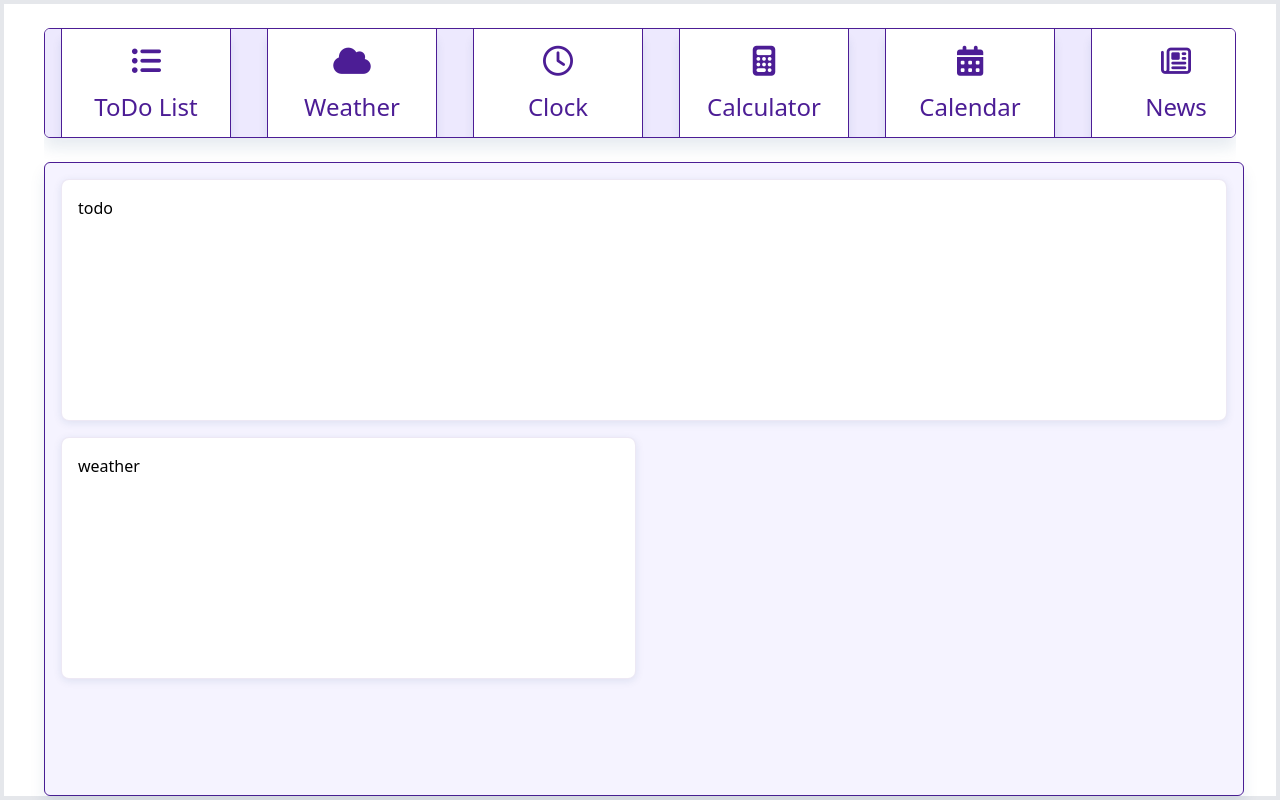
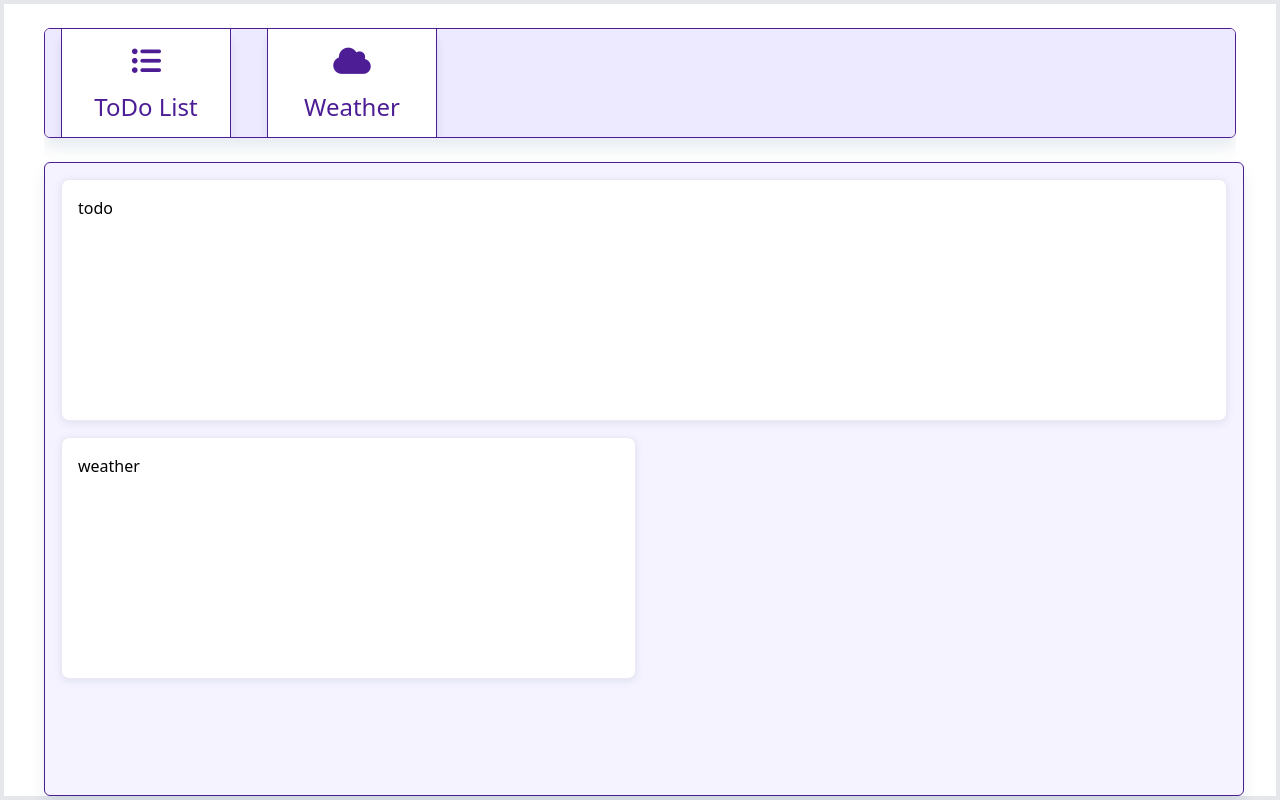
Before and after one commit to busefilizler/widgetDashboardForVue, a Vue app: page / in a window 1280 px wide. Built offline with nearby package versions, Linux system fonts and the light colour scheme.

Commit message:
chore: Refactor drag and drop functionality in WidgetArea.vue

```diff
--- a/src/stores/dragAndDrop.ts
+++ b/src/stores/dragAndDrop.ts
@@ -1,133 +1,72 @@
-import { ref, computed } from "vue";
+import { ref } from "vue";
 import { defineStore } from "pinia";
 export interface Widget {
   id: number;
   name: string;
   gridTemp: string;
-  component: string; // or just string if you're passing component name
+  component: string;
 }
+
 export const useDragAndDropStore = defineStore("dragAndDrop", () => {
-  // Widget'ların tanımlandığı ve özelliklerinin belirtildiği veri yapısı
-
   const widgetAreaItems = ref([
     {
       id: 1,
       name: "ToDo List",
       icon: "fa fa-list-ul",
-      componentName: 'TodoWidget',
+      componentName: "TodoWidget",
     },
     {
       id: 2,
       name: "Weather",
       icon: "fa fa-cloud",
-      componentName: 'WeatherWidget',
+      componentName: "WeatherWidget",
     },
-    {
-      id: 3,
-      name: "Clock",
-      icon: "fa fa-clock-o",
-    },
-    {
-      id: 4,
-      name: "Calculator",
-      icon: "fa fa-calculator",
-    },
-    {
-      id: 5,
-      name: "Calendar",
-      icon: "fa fa-calendar",
-    },
-    {
-      id: 6,
-      name: "News",
-      icon: "fa fa-newspaper-o",
-    },
-    {
-      id: 7,
-      name: "Stocks",
-      icon: "fa fa-line-chart",
-    },
-    {
-      id: 8,
-      name: "Currency",
-      icon: "fa fa-money",
-    },
-    {
-      id: 9,
-      name: "Map",
-      icon: "fa fa-map-marker",
-    },
-    {
-      id: 10,
-      name: "Music",
-      icon: "fa fa-music",
-    },
-    {
-      id: 11,
-      name: "Video",
-      icon: "fa fa-video-camera",
-    },
-    {
-      id: 12,
-      name: "Photo",
-      icon: "fa fa-camera",
-    },
-    {
-      id: 13,
-      name: "Notes",
-      icon: "fa fa-sticky-note",
-    },
-    {
-      id: 14,
-      name: "Chat",
-      icon: "fa fa-comments",
-    },
-    {
-      id: 15,
-      name: "Mail",
-      icon: "fa fa-envelope",
-    },
+    // Diğer widget'lar...
   ]);
 
-  // Sol ve sağ paneldeki widget'ları tutan reaktif değişkenler
   const dashboardItems = ref([
     {
       id: 1,
       name: "ToDo List",
       icon: "fa fa-list-ul",
       gridTemp: "col-span-2",
-      componentName: 'TodoWidget',
+      componentName: "TodoWidget",
     },
     {
       id: 2,
       name: "Weather",
       icon: "fa fa-cloud",
       gridTemp: "col-span-1",
-      componentName: 'WeatherWidget',
+      componentName: "WeatherWidget",
     },
   ]);
 
-  // Sürüklenen widget ve kaynağını tutan reaktif değişkenler
-  const draggedWidget = ref(null);
-  const draggedFrom = ref("");
+  const draggedWidget = ref<Widget | null>(null);
   const lastDragOverEvent = ref<DragEvent | null>(null);
 
-  const drag = (event: DragEvent, widget: any, side: string) => {
+  const drag = (event: DragEvent, widget: Widget) => {
     draggedWidget.value = widget;
   };
 
   const drop = (event: DragEvent, side: string) => {
-    console.log("drop", side);
     event.preventDefault();
-    if (side === 'widgetArea') {
-      handleDropOnWidgetArea()
+    const targetIndex = getTargetIndex(event.target);
+
+    if (side === "dashboardArea" && draggedWidget.value) {
+      // Zaten dashboard'ta olan bir widget'ı yeniden eklemeyin
+      if (
+        !dashboardItems.value.some(
+          (item) => item.id === draggedWidget.value?.id
+        )
+      ) {
+        dashboardItems.value.splice(targetIndex, 0, draggedWidget.value);
+      }
     }
   };
 
-  const handleDragOver = (event: DragEvent, side: string) => {
-    console.log("drag over", side);
-    lastDragOverEvent.value = event; // Event'i burada saklayabilirsiniz
+  const handleDragOver = (event: DragEvent) => {
     event.preventDefault();
+    lastDragOverEvent.value = event;
   };
 
   const allowDrop = (event: DragEvent) => {
@@ -135,21 +74,22 @@ export const useDragAndDropStore = defineStore("dragAndDrop", () => {
   };
 
   const handleDropOnWidgetArea = () => {
+    if (draggedWidget.value) {
       dashboardItems.value = dashboardItems.value.filter(
-        (item: { id: number }) =>
-          item.id !== (draggedWidget.value as unknown as { id: number })?.id
+        (item) => item.id !== draggedWidget.value?.id
       );
+    }
   };
 
   const getTargetIndex = (target: any) => {
     const parent = target.closest(".dashboardArea");
     if (parent) {
       const children = Array.from(parent.children);
-      while (target && target.parentElement !== parent) {
-        target = target.parentElement;
+      let targetIndex = children.indexOf(target);
+      if (targetIndex === -1) {
+        targetIndex = children.length; // Son sıraya ekle
       }
-      const index = children.indexOf(target);
-      return index;
+      return targetIndex;
     }
     return -1;
   };
@@ -158,13 +98,11 @@ export const useDragAndDropStore = defineStore("dragAndDrop", () => {
     drop,
     drag,
     handleDragOver,
+    allowDrop,
+    handleDropOnWidgetArea,
     widgetAreaItems,
     dashboardItems,
     draggedWidget,
-    draggedFrom,
-    allowDrop,
-    handleDropOnWidgetArea,
-    getTargetIndex,
     lastDragOverEvent,
   };
 });
```
